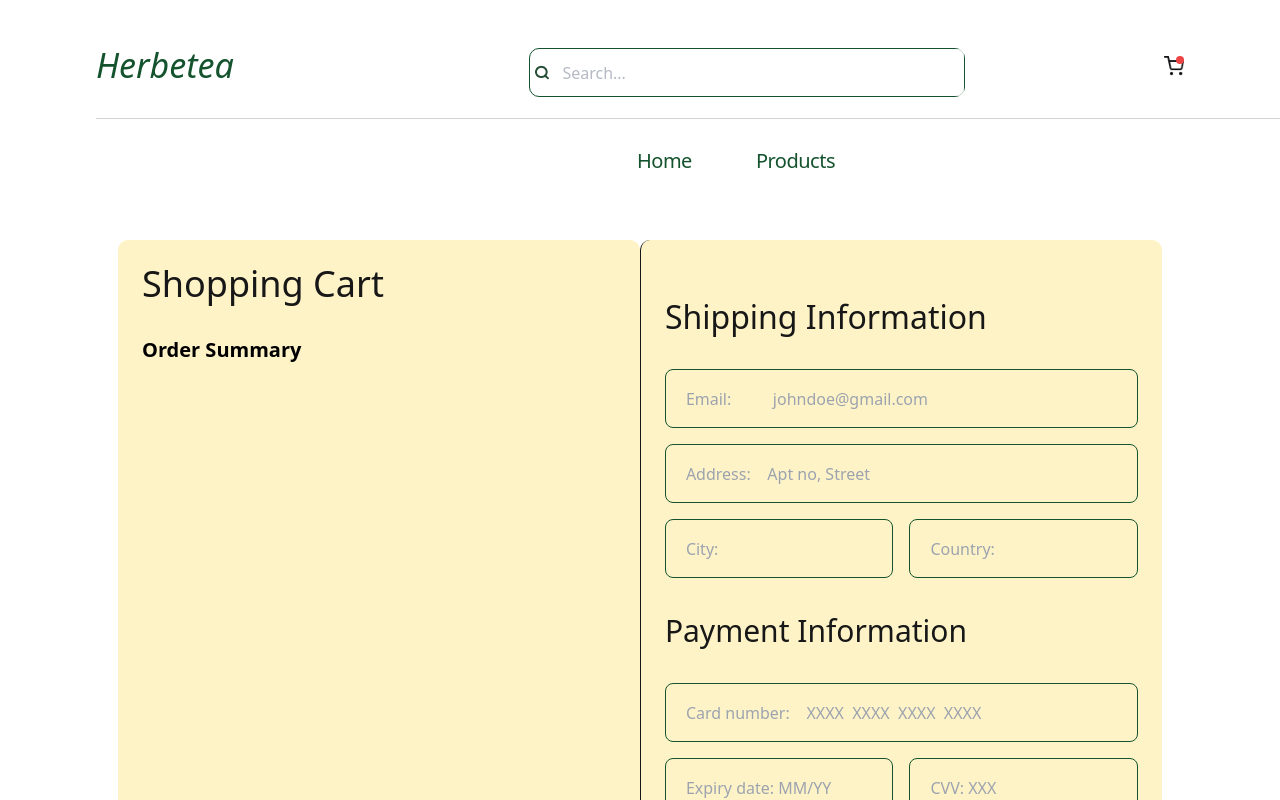
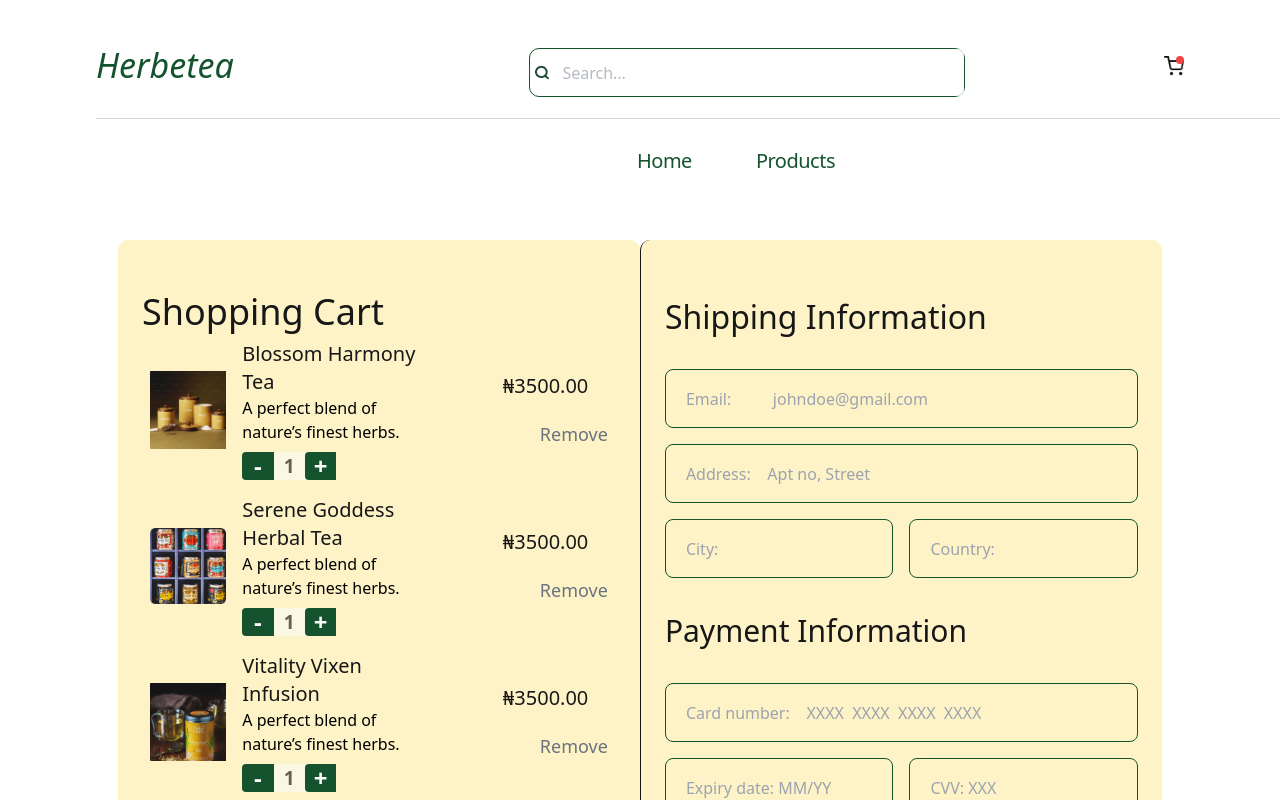
Before and after one commit to JO-YE/herbetea, a React (Create React App) app: page /checkout in a window 1280 px wide. Shown: the top 800 px of the page. Built offline with nearby package versions, Linux system fonts and the light colour scheme.

Commit message:
CHORE: working on the shopping cart, the plus minus fxn

```diff
--- /dev/null
+++ b/src/components/shoppingcart.jsx
@@ -0,0 +1,48 @@
+import React from "react";
+
+const ShoppingCartRow = ({ product, onRemove, onIncrease, onDecrease }) => {
+  return (
+    <div className="shopping-cart-row flex items-center p-2 ">
+      {/* Column 1: Product Image */}
+      <div className="product-image w-1/6">
+        <img src={product.image} alt={product.name} className="w-full" />
+      </div>
+
+      {/* Column 2: Product Details */}
+      <div className="product-details w-3/6 px-4">
+        <h2 className=" text-neutral-900 text-xl font-normal font-Playfair Display">{product.name}</h2>
+        <p className="text-black text-base font-normal">{product.description}</p>
+        <div className="quantity-control flex items-center mt-2">
+          <button
+            onClick={() => onDecrease(product.id)}
+            className="minus-button p-2 w-[31.33px] h-7 bg-green-900 rounded-tl rounded-bl flex-col justify-center items-center gap-2.5 inline-flex text-center text-neutral-50 text-2xl font-semibold font-Quicksand"
+          >
+            -
+          </button>
+          <span className="quantity  w-[31.33px] h-7 p-2.5 bg-neutral-50  justify-center items-center gap-2.5 inline-flex  text-center text-black opacity-60 text-[19px] font-semibold font-Quicksand">{product.quantity}</span>
+          <button
+            onClick={() => onIncrease(product.id)}
+            className="plus-button p-2 w-[31.33px] h-7 bg-green-900 rounded-tl rounded-bl flex-col justify-center items-center gap-2.5 inline-flex text-center text-neutral-50 text-2xl font-semibold font-Quicksand"
+          >
+            +
+          </button>
+        </div>
+      </div>
+
+      {/* Column 3: Price and Remove Button */}
+      <div className="product-price w-2/6 flex flex-col justify-end items-end">
+        <span className="w-[105px] h-10 text-neutral-900 text-xl font-normal font-Playfair Display mb-2">
+          ₦{product.price.toFixed(2)}
+        </span>
+        <button
+          onClick={() => onRemove(product.id)}
+          className="remove-button text-gray-500 text-lg font-normal font-Quicksand"
+        >
+          Remove
+        </button>
+      </div>
+    </div>
+  );
+};
+
+export default ShoppingCartRow;
--- a/src/pages/checkout.jsx
+++ b/src/pages/checkout.jsx
@@ -1,8 +1,56 @@
-import React from "react";
+import React, { useState } from "react";
 import Mainheader from "../components/header";
 import Foot from "../components/Footer";
+import ShoppingCartRow from "../components/shoppingcart";
+import img1 from '../components/assets/hompage/pic4.png'
+import img2 from '../components/assets/serenetea.png'
+import img3 from '../components/assets/hompage/pic2.png'
 
-const checkout = () => {
+const Checkout = () => {
+  const [cart, setCart] = useState([
+    {
+      id: 1,
+      name: 'Blossom Harmony Tea',
+      description: 'A perfect blend of nature’s finest herbs.',
+      image: img1,
+      price: 3500,
+      quantity: 1,
+    },
+    {
+      id: 2,
+      name: 'Serene Goddess Herbal Tea',
+      description: 'A perfect blend of nature’s finest herbs.',
+      image: img2,
+      price: 3500,
+      quantity: 1,
+    },
+
+    {
+      id: 3,
+      name: 'Vitality Vixen Infusion',
+      description: 'A perfect blend of nature’s finest herbs.',
+      image: img3,
+      price: 3500,
+      quantity: 1,
+    },
+  ]);
+
+  const handleRemove = (id) => {
+    setCart(cart.filter((product) => product.id !== id));
+  };
+
+  const handleIncrease = (id) => {
+    setCart(cart.map((product) =>
+      product.id === id ? { ...product, quantity: product.quantity + 1 } : product
+    ));
+  };
+
+  const handleDecrease = (id) => {
+    setCart(cart.map((product) =>
+      product.id === id ? { ...product, quantity: Math.max(1, product.quantity - 1) } : product
+    ));
+  };
+
   return (
     <div>
       <Mainheader />
@@ -10,12 +58,21 @@ const checkout = () => {
         <div className="flex flex-col lg:flex-row justify-between w-full max-w-[1044px] h-auto lg:h-[827px] mb-40 space-y-0 lg:space-y-0 lg:space-x-0">
           {/* Left container */}
           <div className="w-full lg:w-[672px] h-auto lg:h-[827px] bg-amber-100 rounded-[10px] p-6">
-            <h2 className="text-neutral-900 text-4xl font-normal font-Quicksand">
+            <h2 className="text-neutral-900 text-4xl font-normal font-Quicksand pt-7">
               Shopping Cart
             </h2>
-            {/* Shopping cart items would go here */}
+            {/* Shopping cart items */}
+            {cart.map((product) => (
+              <ShoppingCartRow
+                key={product.id}
+                product={product}
+                onRemove={handleRemove}
+                onIncrease={handleIncrease}
+                onDecrease={handleDecrease}
+              />
+            ))}
             <h2 className="text-xl font-semibold mt-8 mb-4">Order Summary</h2>
-            {/* Order summary details would go here */}
+
           </div>
 
           {/* Right container */}
@@ -90,4 +147,4 @@ const checkout = () => {
   );
 };
 
-export default checkout;
+export default Checkout;
```
Also changed, not shown: src/components/assets/serenetea.png (added).
